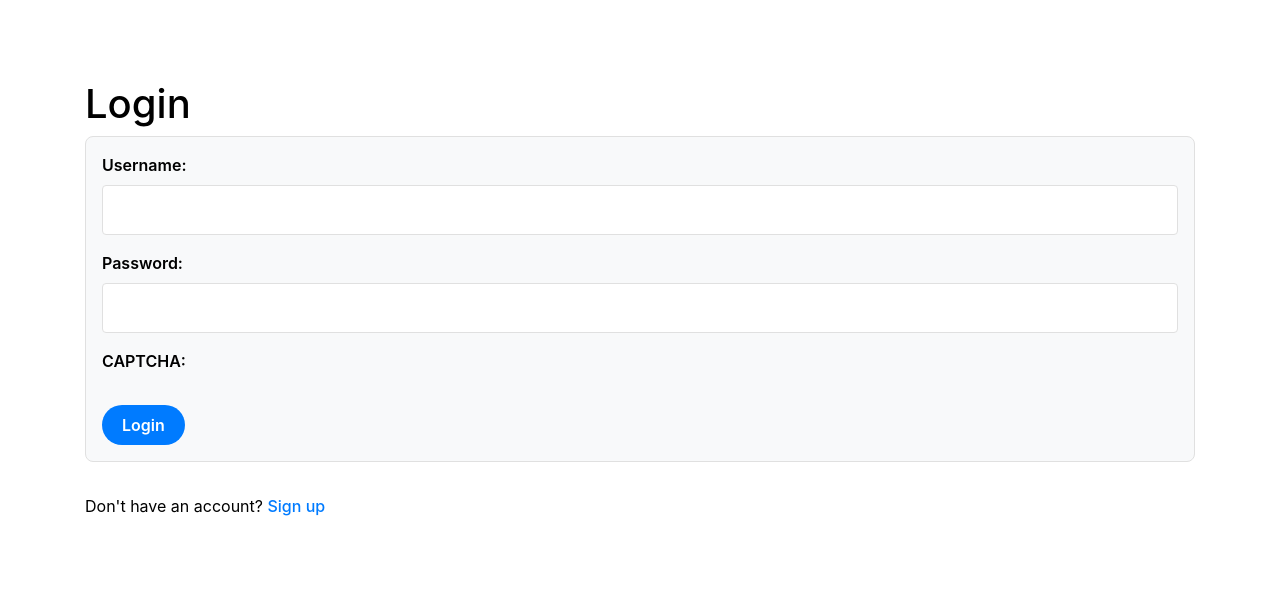
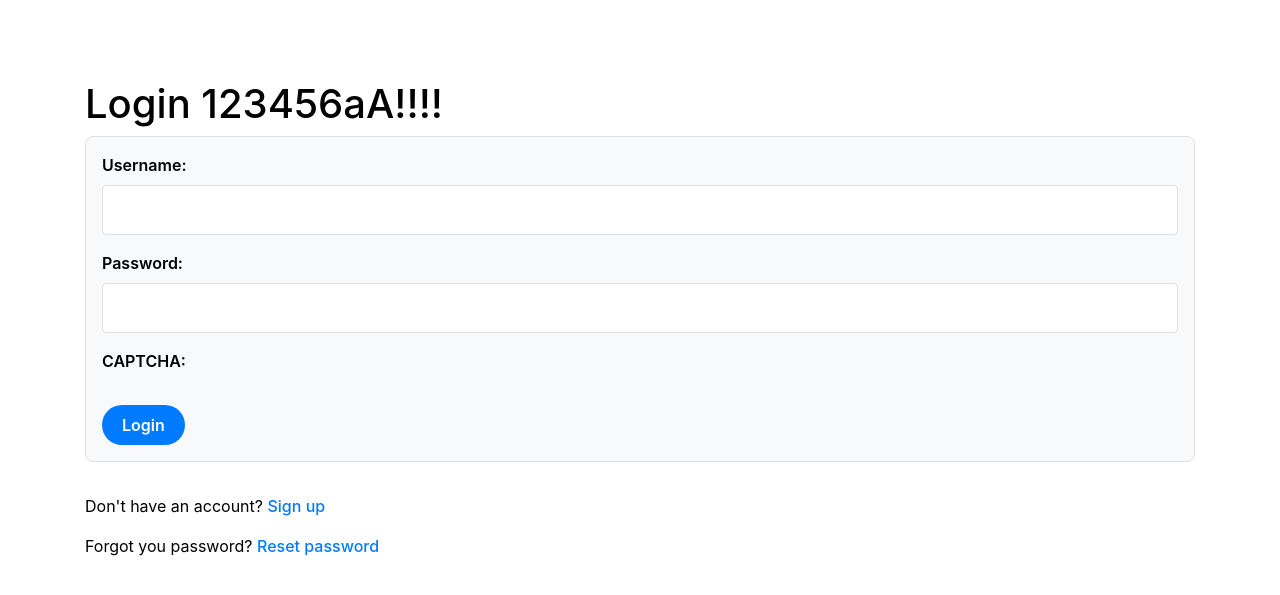
Before and after one commit to amdla/OchronaDanychProj, a Django app: page /login/ in a window 1280 px wide. Shown: the top 595 px of the page. Run offline with Django 4.2, Linux system fonts and the light colour scheme; parts of the project's set-up code (start-up, migrations or seed data) failed here and were passed over; some libraries are stand-ins or nearby versions.

Commit message:
fixed toggling 2FA, setup for password resetting

```diff
--- a/twitter_app/templates/login.html
+++ b/twitter_app/templates/login.html
@@ -3,7 +3,7 @@
 {% block title %}Login{% endblock %}
 
 {% block content %}
-    <h1>Login</h1>
+    <h1>Login 123456aA!!!!</h1>
 
     {% if messages %}
         <div class="messages">
@@ -55,4 +55,5 @@
     </form>
 
     <p>Don't have an account? <a href="{% url 'register' %}">Sign up</a></p>
+    <p>Forgot you password? <a href="{% url 'reset_password' %}">Reset password</a></p>
 {% endblock %}
--- a/twitter_app/urls.py
+++ b/twitter_app/urls.py
@@ -18,6 +18,7 @@
     path('verify_2fa/', views.verify_2fa, name='verify_2fa'),
     path('setup_2fa/', views.setup_2fa, name='setup_2fa'),
     path('toggle-2fa/', views.toggle_2fa, name='toggle_2fa'),
+    path('reset-password/', views.reset_password, name='reset_password'),
 ]
 
 urlpatterns += static(settings.MEDIA_URL, document_root=settings.MEDIA_ROOT)
--- a/twitter_app/views.py
+++ b/twitter_app/views.py
@@ -347,8 +347,15 @@
 
 def toggle_2fa(request):
     if request.method == 'POST':
-        user = request.user
+        # Pull username from cookies
+        cookie_username = request.COOKIES.get('username')
+
+        user = get_object_or_404(User, username=cookie_username)
         user.two_factor_enabled = not user.two_factor_enabled
         user.save()
-        return JsonResponse({'status': 'success', 'two_factor_enabled': user.two_factor_enabled})
-    return JsonResponse({'status': 'error', 'message': 'Invalid request'}, status=400)
+        # return html response not json response nor redirect
+        return redirect('user_profile', username=cookie_username)
+
+
+def reset_password(request):
+    pass
```
Also changed, not shown: twitter_app/templates/user_profile.html (+12 -5 lines), db.sqlite3, media/avatars/atjate.png (added), twitter_app/templates/reset_password.html (added), 1 other file.
